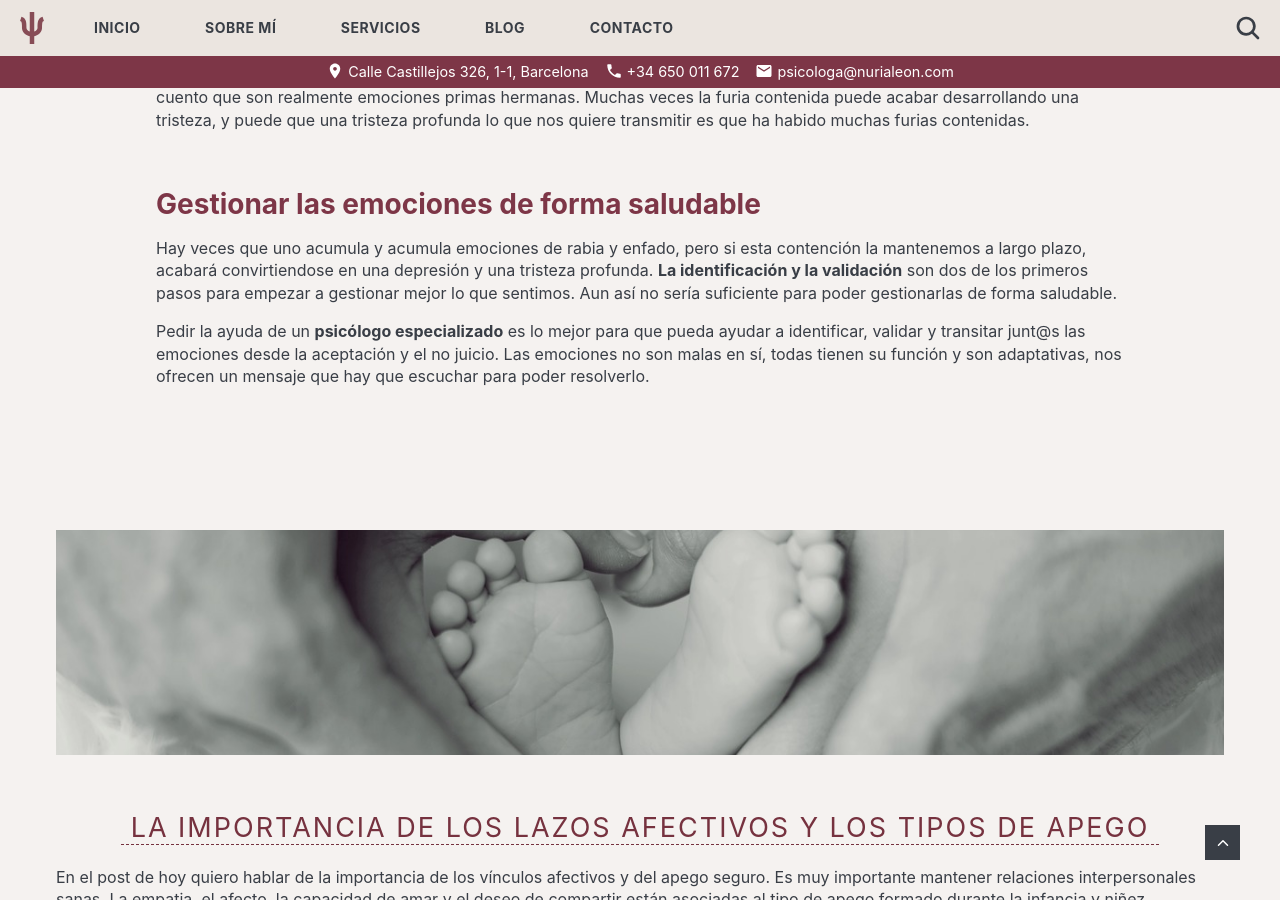
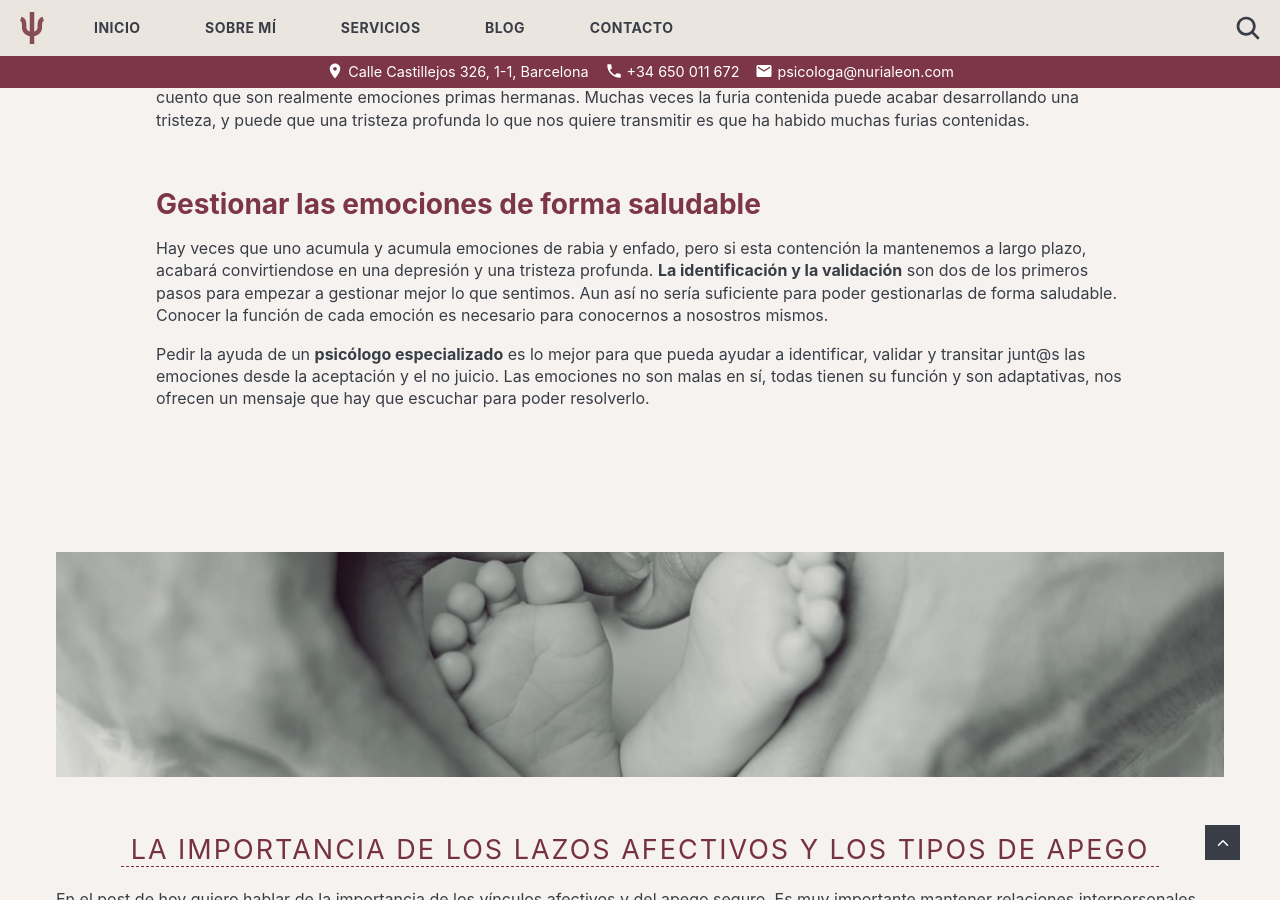
Before and after one commit to nurialeonsallent/nurialeon.com, a Jekyll site: the page built from _posts/2021-01-01-tristeza-furia-emociones-bucay.markdown, in a window 1280 px wide and 900 px high, scrolled down 2309 px. Built offline with Jekyll 4.4.1, drawn with Linux system fonts in a browser that asks for light colours.

Commit message:
Update 2021-01-01-tristeza-furia-emociones-bucay.markdown

```diff
--- a/_posts/2021-01-01-tristeza-furia-emociones-bucay.markdown
+++ b/_posts/2021-01-01-tristeza-furia-emociones-bucay.markdown
@@ -49,6 +49,6 @@ Si hablamos de tristeza y furia, que serían las dos emociones generales del cen
 
 ## Gestionar las emociones de forma saludable
 
-Hay veces que uno acumula y acumula emociones de rabia y enfado, pero si esta contención la mantenemos a largo plazo, acabará convirtiendose en una depresión y una tristeza profunda. **La identificación y la validación** son dos de los primeros pasos para empezar a gestionar mejor lo que sentimos. Aun así no sería suficiente para poder gestionarlas de forma saludable.
+Hay veces que uno acumula y acumula emociones de rabia y enfado, pero si esta contención la mantenemos a largo plazo, acabará convirtiendose en una depresión y una tristeza profunda. **La identificación y la validación** son dos de los primeros pasos para empezar a gestionar mejor lo que sentimos. Aun así no sería suficiente para poder gestionarlas de forma saludable. Conocer la función de cada emoción es necesario para conocernos a nosostros mismos.
 
 Pedir la ayuda de un **psicólogo especializado** es lo mejor para que pueda ayudar a identificar, validar y transitar junt@s las emociones desde la aceptación y el no juicio. Las emociones no son malas en sí, todas tienen su función y son adaptativas, nos ofrecen un mensaje que hay que escuchar para poder resolverlo.
```
